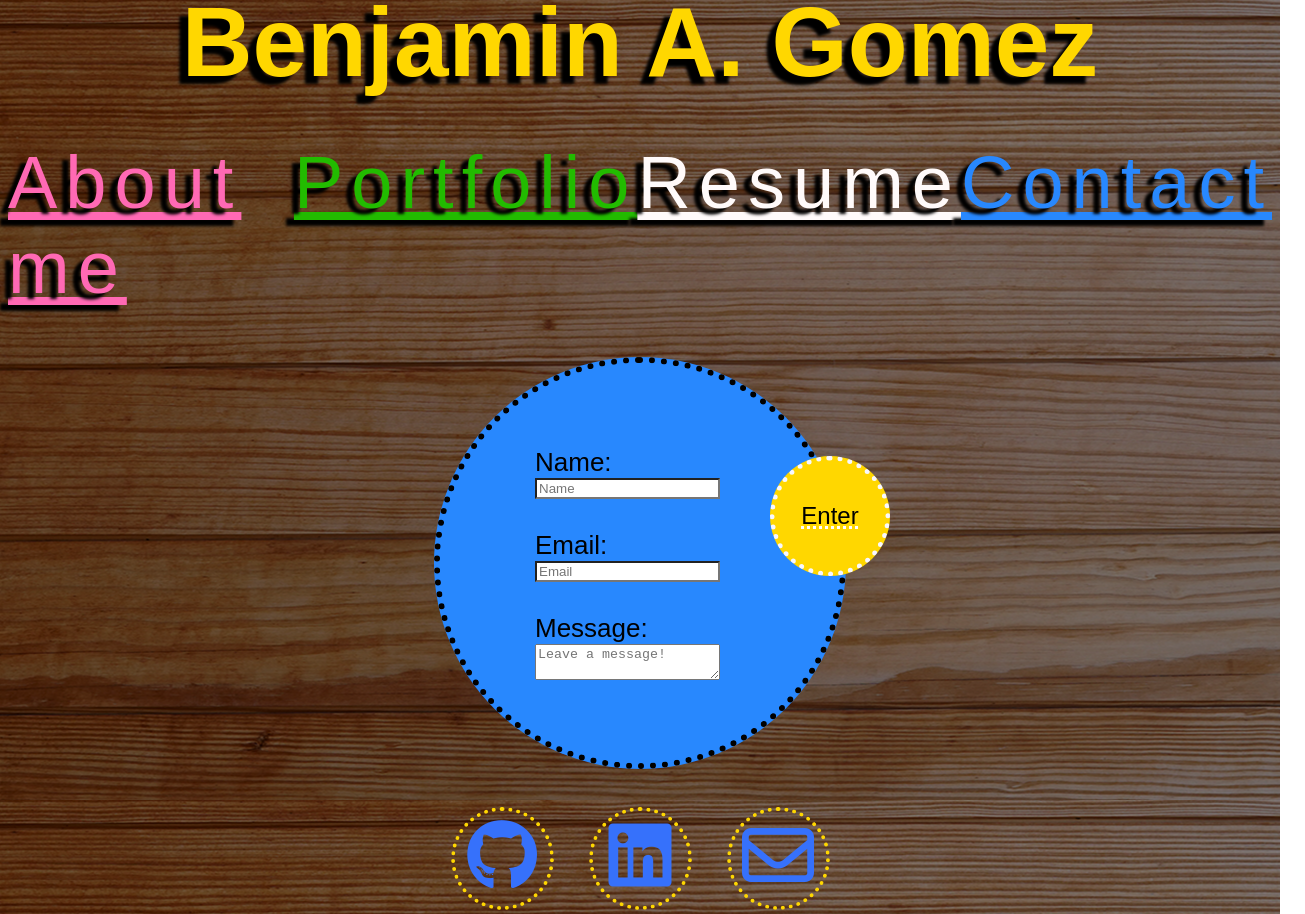
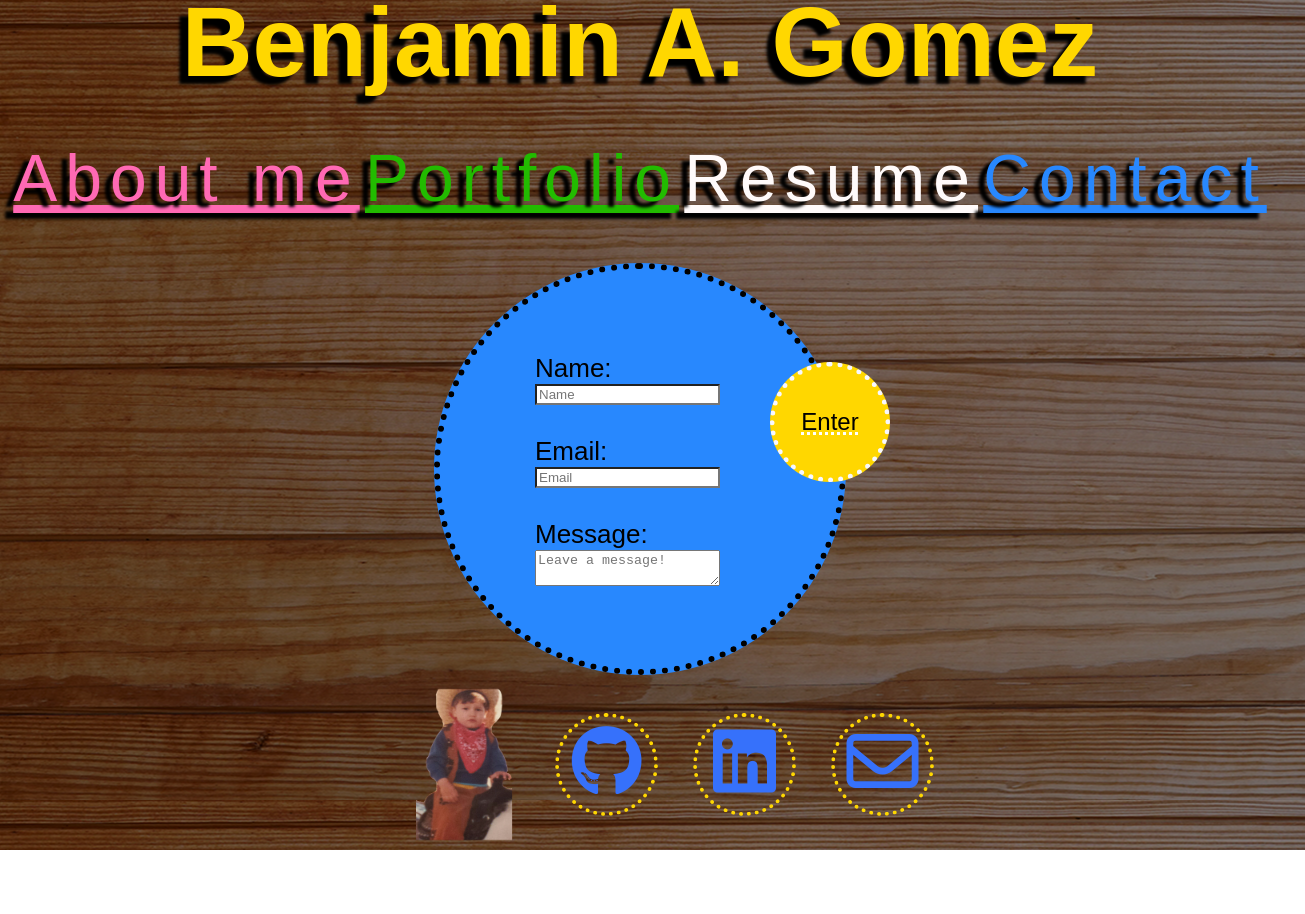
Before and after one commit to bennygo3/PortfolioIsREACTive, a React (Create React App) app: page /contact in a window 1280 px wide. Shown: the whole page, 1305 px wide, since content can reach past the window. After the commit the page ends 850 px from the top, so only its background shows below. Built offline with nearby package versions, Linux system fonts and the light colour scheme.

Commit message:
toying with layout

```diff
--- a/src/components/Footer/Footer.css
+++ b/src/components/Footer/Footer.css
@@ -1,10 +1,18 @@
+.me{
+    height: auto;
+    width: 100px;
+
+}
+
 .buttons{
     display: flex;
     flex-direction:row;
     justify-content: center;
+    align-items: center;
     position: relative;
     gap: 43px;
-    margin-top: 66px;
+    margin-top: 36px;
+    left: 33px;
 }
 
 .button{
--- a/src/components/Footer/index.js
+++ b/src/components/Footer/index.js
@@ -1,11 +1,13 @@
 import React from "react";
 import './Footer.css';
+import Me from '../../assets/CowboyMe.png';
 
 class Footer extends React.Component {
     render() {
         return (
 
             <div className="buttons">
+                <img src={Me} alt="younger me" className="me" />
                 <div className="button">
                     <a href="https://github.com/bennygo3" rel="noreferrer" target="_blank">
                         <i className='fa fa-github red-color'></i>
--- a/src/components/HeaderNav/HeaderNav.css
+++ b/src/components/HeaderNav/HeaderNav.css
@@ -24,7 +24,7 @@
     font-family: cheap-pine, sans-serif;
     font-weight: 400;
     font-style: normal;
- font-size: calc(58px + 2vmin);
+    font-size: calc(50px + 2vmin);
     text-shadow: -8px 6px 3px rgb(0, 0, 0);
     letter-spacing: 8px;
     top: -23px
@@ -48,7 +48,8 @@
 
    #about{
     color: hotpink;
-
+    text-decoration-line: underline;
+    text-decoration-thickness: 8px;
     /* font-size: calc(70px + 2vmin);
     font-family: blow-up, sans-serif;
     font-weight: 300;
@@ -59,6 +60,8 @@
 
    #portfolio{
     color: rgb(34, 187, 0);
+    text-decoration-line: underline;
+    text-decoration-thickness: 8px;
     /* font-family: cheap-pine, sans-serif;
     font-weight: 400;
     font-style: normal;
@@ -68,11 +71,15 @@
    }
 
    #resume{
-    color:snow
+       color:snow;
+       text-decoration-line: underline;
+       text-decoration-thickness: 8px;
    }
 
    #contact{
     color: rgb(40, 136, 254);
+     text-decoration-line: underline;
+     text-decoration-thickness: 8px;
     /* font-family: cheap-pine, sans-serif;
     font-weight: 400;
     font-style: normal;
@@ -85,8 +92,8 @@
        color: inherit;
        cursor: pointer;
        text-decoration: none;
-    text-decoration-line: underline;
-    text-decoration-thickness: 8px;
+       /* text-decoration-line: underline; */
+       text-decoration-thickness: 2px;
        text-decoration-style: initial;
        text-decoration-color: initial;
    }
--- a/src/pages/Home/Home.js
+++ b/src/pages/Home/Home.js
@@ -1,13 +1,13 @@
 import React from 'react';
 import './Home.css'
-import Longhorn from '../../assets/longhornSkull.png';
+import Longhorn from '../../assets/longhornCleaned.png';
 
 
 const Home = () => {
     return (
         <div>
             <div id="longhornContainer">
-                <img src={Longhorn} alt="longhorn skull" className="longhorn" />
+                <img src={Longhorn} alt="younger me" className="longhorn" />
             </div>
         </div>
 
```
Also changed, not shown: src/assets/CowboyMe.png (added), src/assets/longhornCleaned.png (added). Lines whose indentation alone changed are shown as unchanged.
